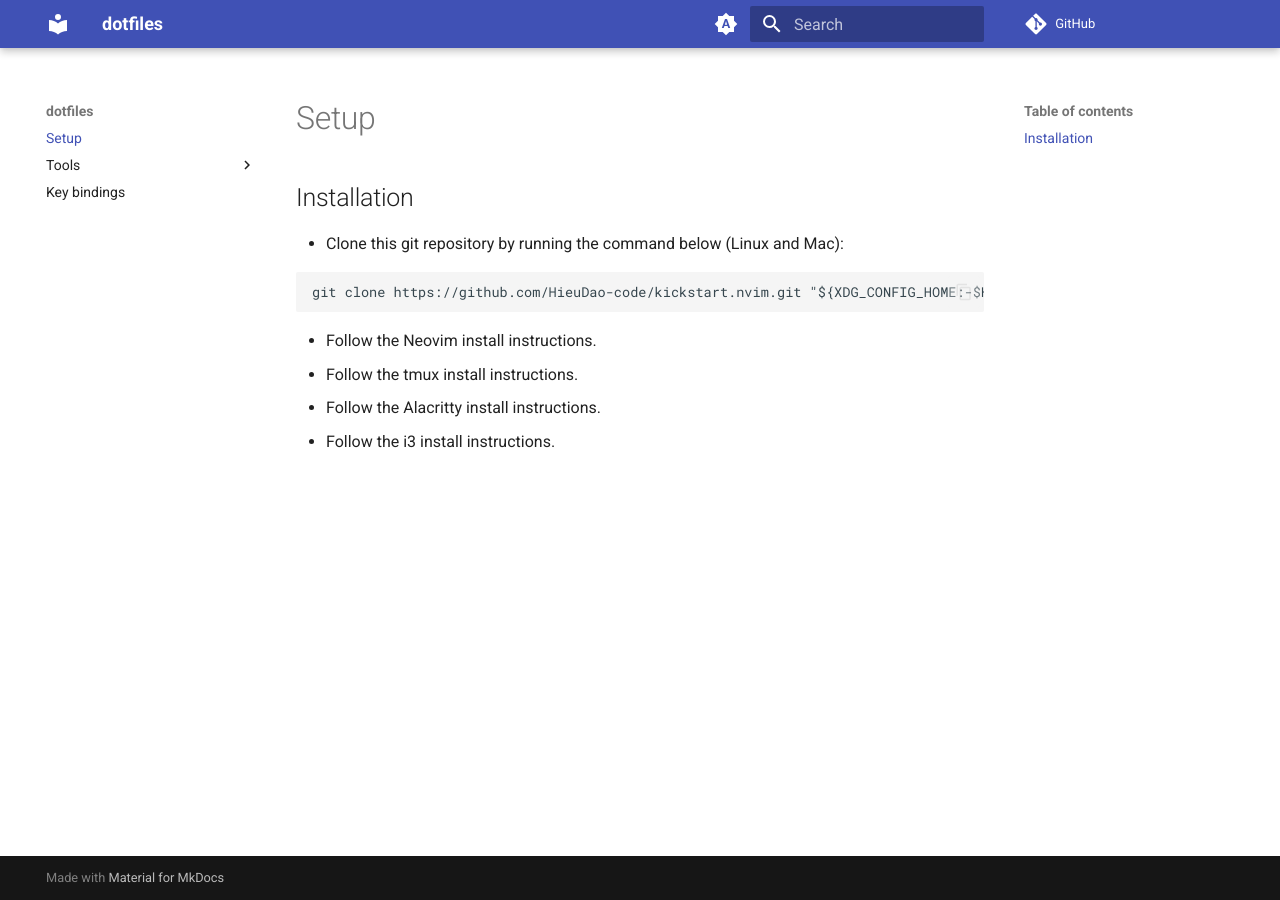
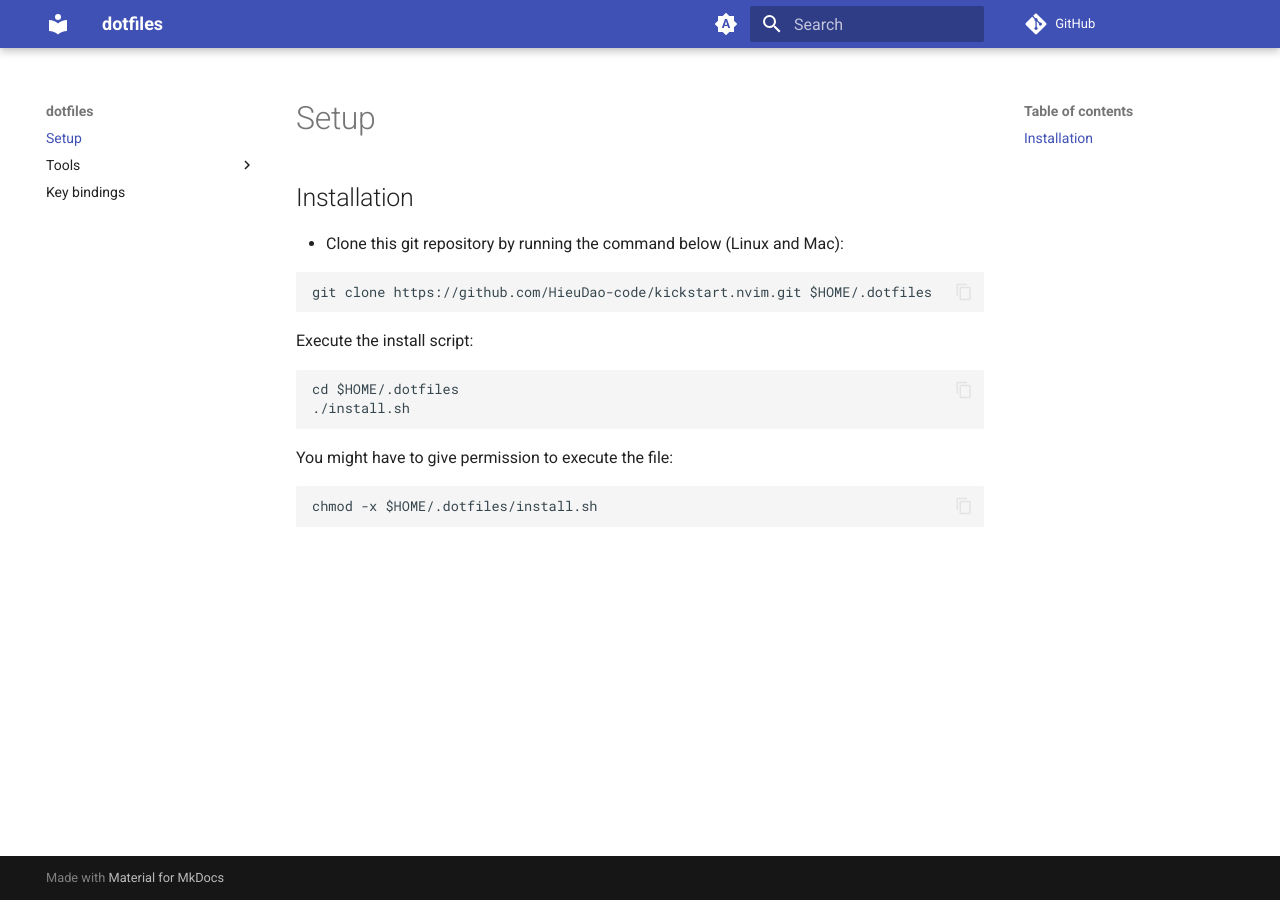
Before and after one commit to HieuDao-code/dotfiles, an MkDocs documentation site: the page built from docs/README.md, in a window 1280 px wide. Built offline with MkDocs 1.6.1 and Material for MkDocs 9.7.7, drawn with Linux system fonts in a browser that asks for light colours; comment, search, counter and statistics services are not loaded.

Commit message:
python readme

````diff
--- a/docs/README.md
+++ b/docs/README.md
@@ -5,10 +5,18 @@
 - Clone this git repository by running the command below (Linux and Mac):
 
 ```sh
-git clone https://github.com/HieuDao-code/kickstart.nvim.git "${XDG_CONFIG_HOME:-$HOME/.dotfiles}"
+git clone https://github.com/HieuDao-code/kickstart.nvim.git $HOME/.dotfiles
 ```
 
-- Follow the Neovim install instructions.
-- Follow the tmux install instructions.
-- Follow the Alacritty install instructions.
-- Follow the i3 install instructions.
+Execute the install script:
+
+```
+cd $HOME/.dotfiles
+./install.sh
+```
+
+You might have to give permission to execute the file:
+
+```sh
+chmod -x $HOME/.dotfiles/install.sh
+```
````
Also changed, not shown: docs/python.md (+1 -1 lines).
